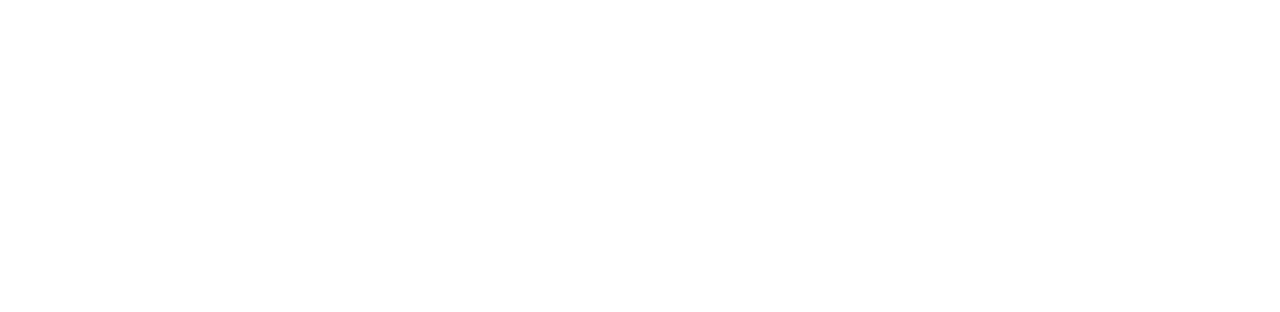
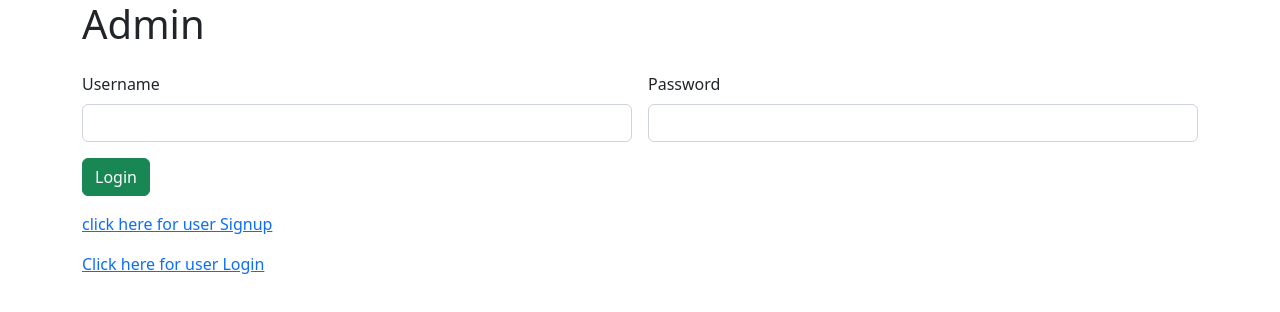
Before and after one commit to Amirthamlalas/ComplainReportApp_Frontend, an Angular app: page / in a window 1280 px wide. Shown: the top 312 px of the page. Built offline with nearby package versions, Linux system fonts and the light colour scheme.

Commit message:
added admin

```diff
--- /dev/null
+++ b/src/app/admin/admin.component.html
@@ -0,0 +1,30 @@
+
+
+
+<div class="container">
+    <div class="row">
+        <div class="col col-12 col-sm-12 col-md-12 col-lg-12 col-xl-12 col-xxl-12">
+            <div class="row g-3">
+                <h1>Admin</h1>
+                <div class="col col-12 col-sm-12 col-md-12 col-lg-6 col-xl-6 col-xxl-6">
+                    <label for="" class="form-label">Username</label>
+                    <input type="text" class="form-control">
+                </div>
+                <div class="col col-12 col-sm-12 col-md-12 col-lg-6 col-xl-6 col-xxl-6">
+                    <label for="" class="form-label">Password</label>
+                    <input type="password" class="form-control">
+                </div>
+
+                <div class="col col-12 col-sm-12 col-md-12 col-lg-12 col-xl-12 col-xxl-12">
+                    <button class="btn btn-success">Login</button>
+                </div>
+                <div class="col col-12 col-sm-12 col-md-12 col-lg-12 col-xl-12 col-xxl-12">
+                    <a href="">click here for user Signup</a>
+                </div>
+                <div class="col col-12 col-sm-12 col-md-12 col-lg-12 col-xl-12 col-xxl-12">
+                    <a href="">Click here for user Login</a>
+                </div>
+            </div>
+        </div>
+    </div>
+</div>
--- /dev/null
+++ b/src/app/admin/admin.component.ts
@@ -0,0 +1,17 @@
+import { Component } from '@angular/core';
+
+@Component({
+  selector: 'app-admin',
+  templateUrl: './admin.component.html',
+  styleUrls: ['./admin.component.css']
+})
+export class AdminComponent {
+
+  username=""
+  password=""
+
+  readValue=()=>{
+    let data:any={"username":this.username,"password":this.password}
+    console.log(data)
+  }
+}
--- a/src/app/app.component.html
+++ b/src/app/app.component.html
@@ -1,3 +1,3 @@
-
+<app-admin></app-admin>
 
 <router-outlet></router-outlet>
```
Also changed, not shown: src/app/app.module.ts (+6 -2 lines), src/app/admin/admin.component.css (added).
